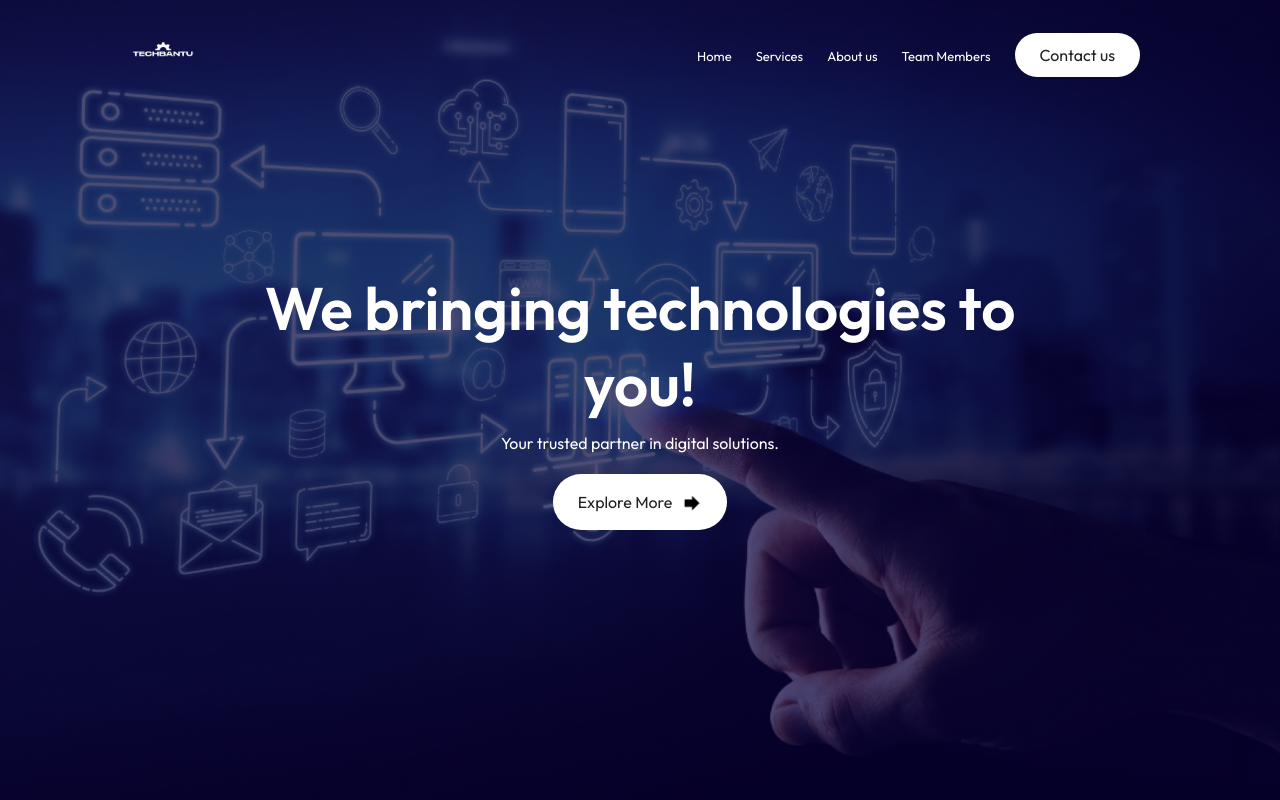
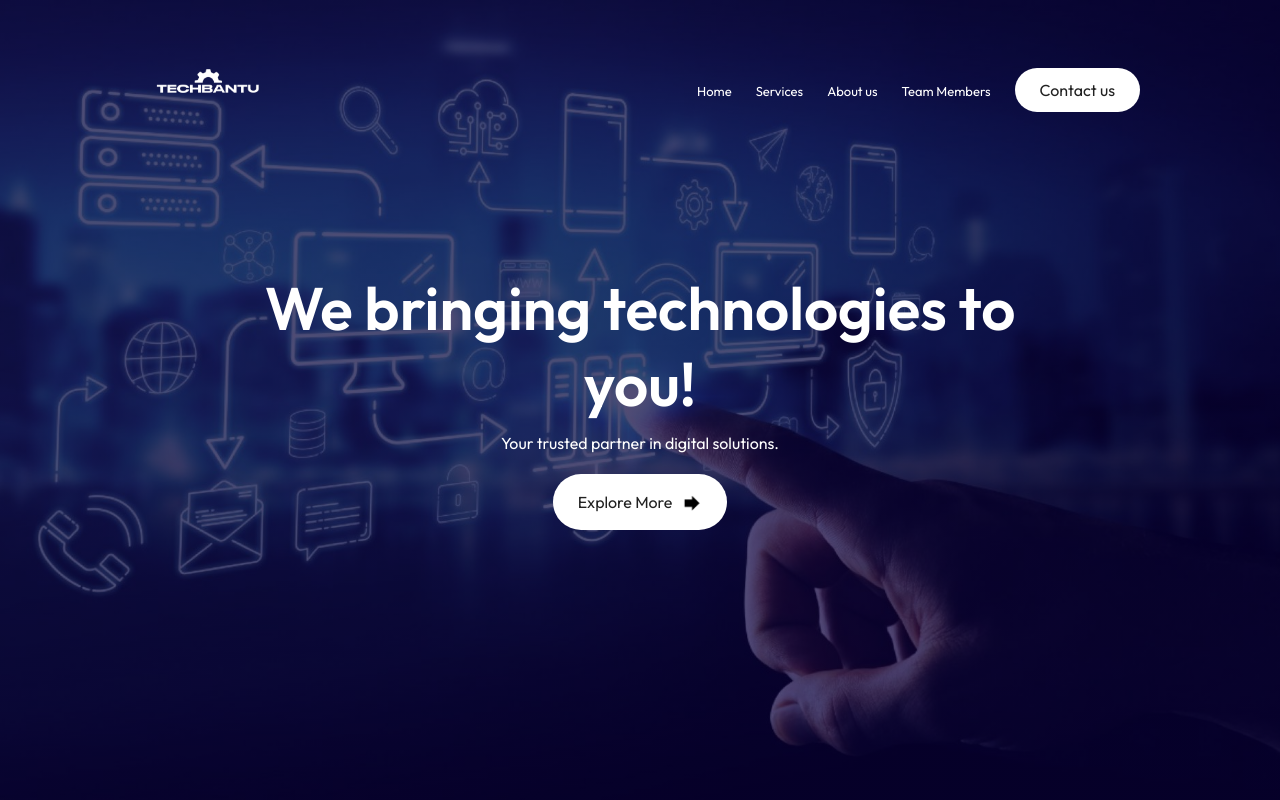
Before and after one commit to adlinablks/IT-WEBSITES, a React (Vite) app: page / in a window 1280 px wide. Shown: the top 800 px of the page. Built offline with nearby package versions, Linux system fonts and the light colour scheme.

Commit message:
enlarge icon +function

```diff
--- a/src/components/navbar/navbar.css
+++ b/src/components/navbar/navbar.css
@@ -13,7 +13,15 @@ nav{
 }
 
 .logo{
-    width: 70px;
+    width: 120px;
+    cursor: pointer;
+    transition: 0.3s;
+    margin-left: 20px;
+}
+
+.logo:hover{
+    transform: scale(1.05);
+    opacity: 0.9;
 }
 
 nav ul li{
@@ -67,7 +75,8 @@ nav ul li{
     }
 
     .logo{
-        width: 50px;
+        width: 80px;
+        margin-left: 0;
     }
 
     .menuicon{
--- a/src/components/navbar/navbar.jsx
+++ b/src/components/navbar/navbar.jsx
@@ -21,16 +21,28 @@ const Navbar = () => {
     setMobileMenu(!mobilemenu);
   };
 
+  const scrollToTop = () => {
+    window.scrollTo({
+      top: 0,
+      behavior: 'smooth'
+    });
+  };
+
   return (
     <nav className={`container ${sticky ? 'dark-nav' : ''}`}>
-      <img src={logo} alt="Logo" className='logo'/>
+      <img
+        src={logo}
+        alt="Logo"
+        className='logo'
+        onClick={scrollToTop}
+      />
 
       <ul className={mobilemenu ? '' : 'hidemobilemenu'}>
-        <li><Link to='members' smooth offset={0} duration={500}>Home</Link></li>
-        <li><Link to='services' smooth offset={-120} duration={500}>Services</Link></li>
-        <li><Link to='about' smooth offset={-120} duration={500}>About us</Link></li>
-        <li><Link to='team-section' smooth offset={-120} duration={500}>Team Members</Link></li>
-        <li><Link to='contact' smooth offset={-120} duration={500} className='btn'>Contact us</Link></li>
+        <li><Link to='members' smooth offset={0} duration={500} onClick={() => setMobileMenu(false)}>Home</Link></li>
+        <li><Link to='services' smooth offset={-120} duration={500} onClick={() => setMobileMenu(false)}>Services</Link></li>
+        <li><Link to='about' smooth offset={-120} duration={500} onClick={() => setMobileMenu(false)}>About us</Link></li>
+        <li><Link to='team-section' smooth offset={-120} duration={500} onClick={() => setMobileMenu(false)}>Team Members</Link></li>
+        <li><Link to='contact' smooth offset={-120} duration={500} className='btn' onClick={() => setMobileMenu(false)}>Contact us</Link></li>
       </ul>
 
       <img src={menuicon} alt="Menu" className='menuicon' onClick={toggleMenu}/>
```
